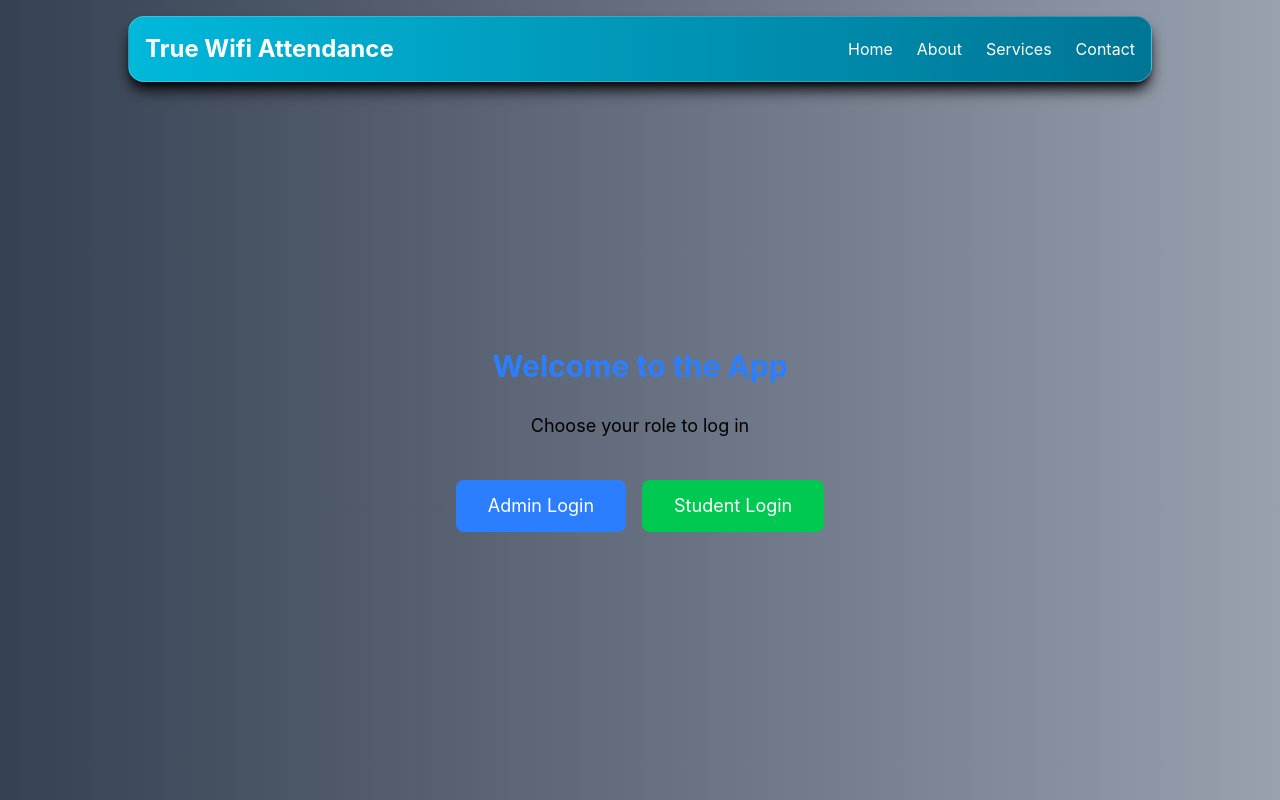
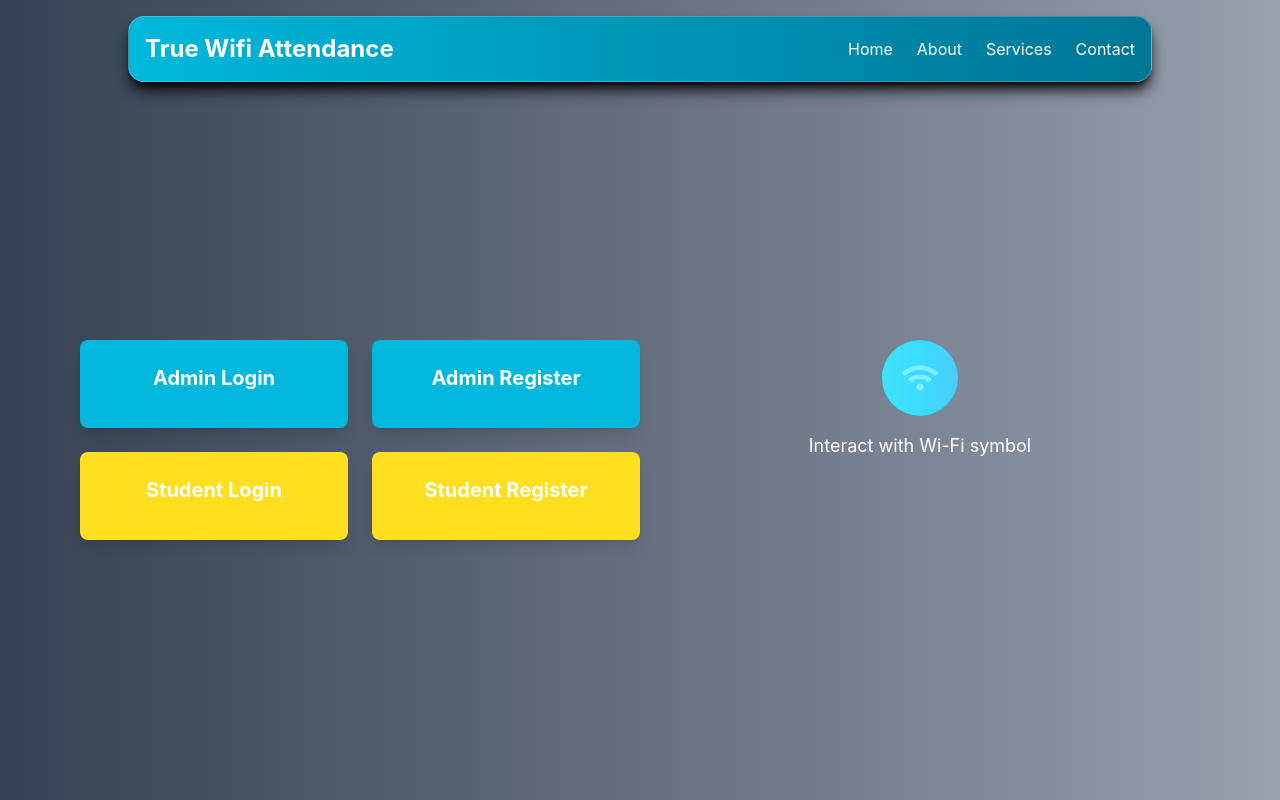
Before and after one commit to kailai-13/Frontend_PRO, a React (Vite) app: page / in a window 1280 px wide. Built offline with nearby package versions, Linux system fonts and the light colour scheme.

Commit message:
added grid in home

```diff
--- a/package.json
+++ b/package.json
@@ -15,6 +15,7 @@
     "lucide-react": "^0.484.0",
     "react": "^19.0.0",
     "react-dom": "^19.0.0",
+    "react-icons": "^5.5.0",
     "react-router-dom": "^7.4.1",
     "react-webcam": "^7.2.0",
     "tailwindcss": "4.0.0"
--- a/src/pages/Home.jsx
+++ b/src/pages/Home.jsx
@@ -1,44 +1,58 @@
+import { useNavigate } from "react-router-dom";
+import { FaWifi } from "react-icons/fa"; // For the Wi-Fi icon
 import Navbar from "../components/Navbar";
-import { useNavigate } from "react-router-dom"; // We will need navigate for button redirects
 
 function Home() {
-    const navigate = useNavigate(); // Hook to navigate between pages
+    const navigate = useNavigate();
 
-    // Navigate to Admin login
     const goToAdminLogin = () => {
         navigate("/admin/login");
     };
 
-    // Navigate to Student login
+    const goToAdminRegister = () => {
+        navigate("/admin/register");
+    };
+
     const goToStudentLogin = () => {
         navigate("/student/login");
     };
 
+    const goToStudentRegister = () => {
+        navigate("/student/register");
+    };
+
     return (
-        <div className="flex flex-col items-center justify-center h-screen bg-gradient-to-r from-gray-700 to-gray-400">
-            <nav className="fixed w-full">
-                <Navbar />
-            </nav>
+        <div className="flex flex-col sm:flex-row items-center justify-between h-screen bg-gradient-to-r from-gray-700 to-gray-400">
+            <nav className="fixed"><Navbar/></nav>
+            <div className="flex flex-col items-center sm:items-start sm:mt-20 sm:ml-20  sm:w-1/2 gap-6">
 
-            <div className="flex flex-col items-center justify-center mt-20">
-                <h1 className="text-3xl font-bold text-blue-500 mb-5">Welcome to the App</h1>
-                <p className="text-lg text-center mt-2 mb-10">Choose your role to log in</p>
+                {/* Grid Layout */}
+                <div className="grid grid-cols-1 sm:mt-auto mt-40 sm:grid-cols-2 gap-6 sm:w-full">
+                    {/* Admin Section */}
+                    <div className="flex flex-col items-center justify-center bg-cyan-500 text-white rounded-lg shadow-lg p-6 transition-all duration-300 hover:scale-105 hover:bg-cyan-700 cursor-pointer" onClick={goToAdminLogin}>
+                        <h2 className="font-bold text-xl mb-3">Admin Login</h2>
+                    </div>
+                    <div className="flex flex-col items-center justify-center bg-cyan-500 text-white rounded-lg shadow-lg p-6 transition-all duration-300 hover:scale-105 hover:bg-cyan-700 cursor-pointer" onClick={goToAdminRegister}>
+                        <h2 className="font-bold text-xl mb-3">Admin Register</h2>
+                    </div>
 
-                <div className="flex flex-col sm:flex-row gap-4">
-                    <button
-                        onClick={goToAdminLogin}
-                        className="px-8 py-3 bg-blue-500 text-white rounded-lg text-lg mb-4 sm:mb-0 transition-all duration-300 transform hover:bg-blue-700 hover:scale-105"
-                    >
-                        Admin Login
-                    </button>
+                    {/* Student Section */}
+                    <div className="flex flex-col items-center justify-center bg-yellow-300 text-white rounded-lg shadow-lg p-6 transition-all duration-300 hover:scale-105 hover:bg-yellow-400 cursor-pointer" onClick={goToStudentLogin}>
+                        <h2 className="font-bold text-xl mb-3">Student Login</h2>
+                    </div>
+                    <div className="flex flex-col items-center justify-center bg-yellow-300 text-white rounded-lg shadow-lg p-6 transition-all duration-300 hover:scale-105 hover:bg-yellow-400 cursor-pointer" onClick={goToStudentRegister}>
+                        <h2 className="font-bold text-xl mb-3">Student Register</h2>
+                    </div>
+                </div>
+            </div>
 
-                    <button
-                        onClick={goToStudentLogin}
-                        className="px-8 py-3 bg-green-500 text-white rounded-lg text-lg mb-4 sm:mb-0 transition-all duration-300 transform hover:bg-green-700 hover:scale-105"
-                    >
-                        Student Login
-                    </button>
+            {/* Wi-Fi Icon (right side on large screens) */}
+            <div className="hidden sm:flex flex-col items-center justify-center sm:w-1/2 text-white space-y-4 sm:mr-20">
+                <div className="relative flex justify-center items-center p-5 rounded-full bg-gradient-to-r from-cyan-400 to-blue-500 hover:scale-110 transform transition-all duration-300">
+                    <FaWifi className="text-4xl" />
+                    <span className="absolute top-0 left-0 right-0 bottom-0 animate-ping opacity-75 rounded-full bg-cyan-300"></span>
                 </div>
+                <p className="text-lg">Interact with Wi-Fi symbol</p>
             </div>
         </div>
     );
```
Also changed, not shown: 1 other file (tests, documents, lock files or other folders).
